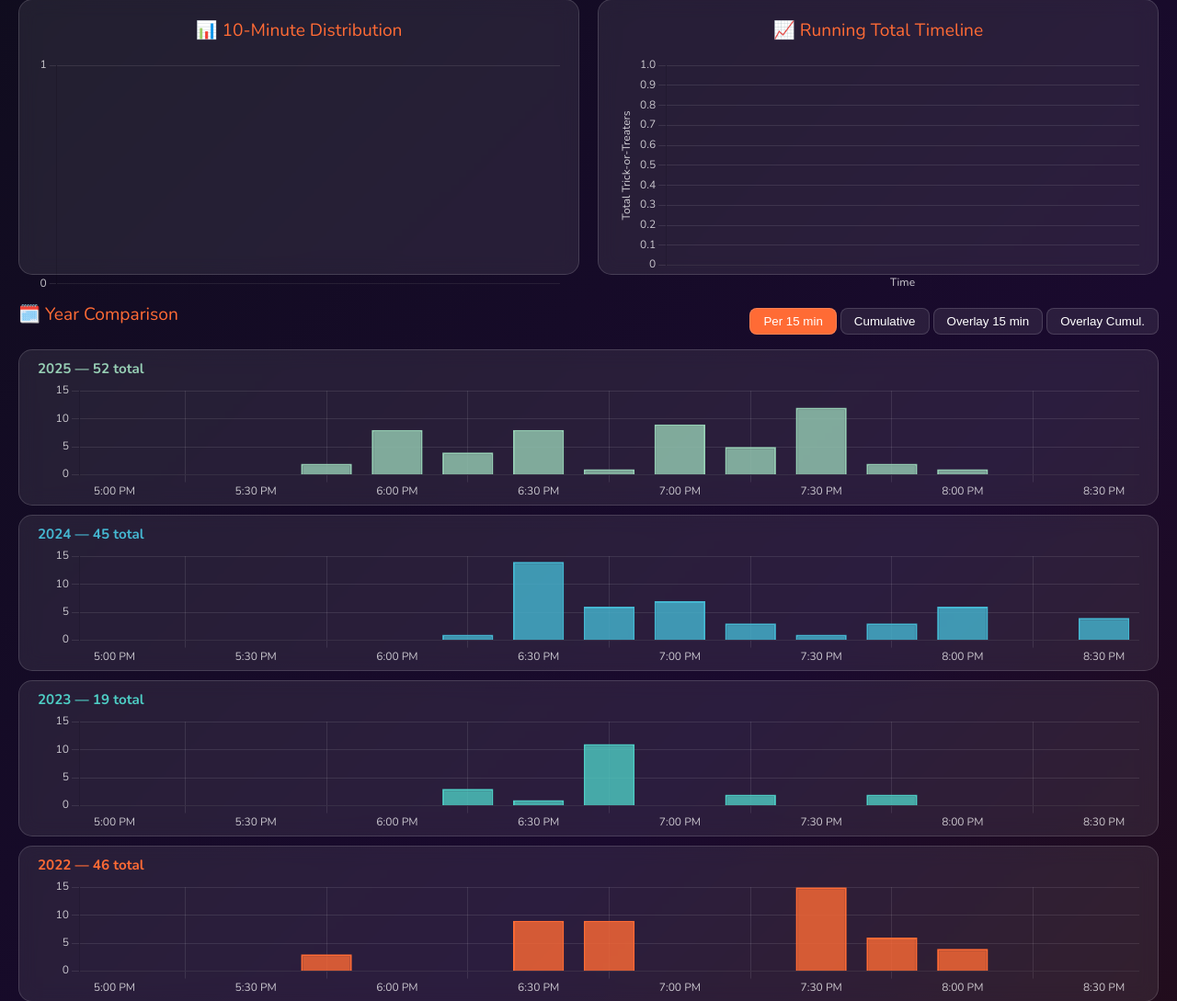
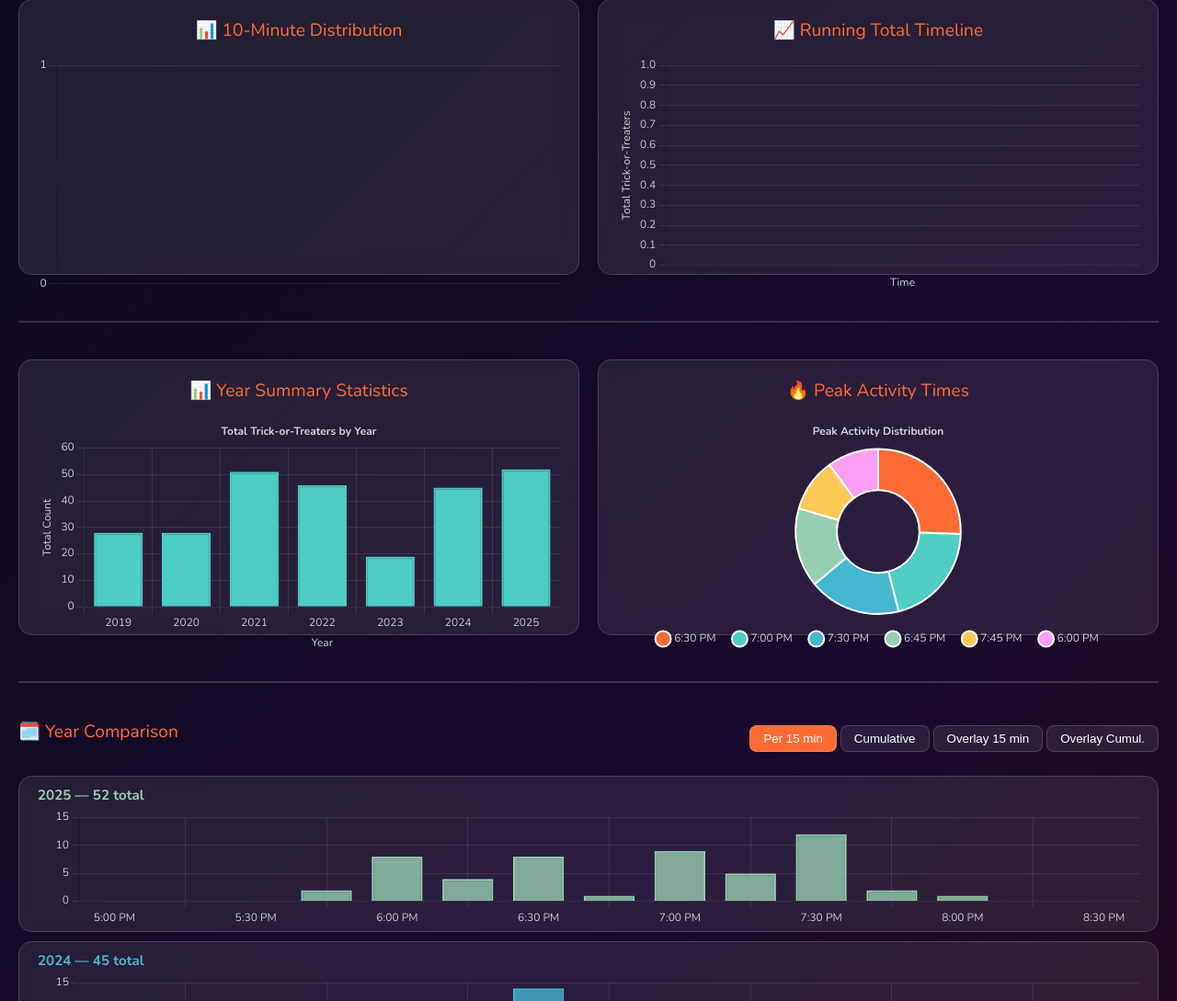
Before and after one commit to dvanvolk/TrickOrTreaterDashboard, a Flask app: page / in a window 1280 px wide. Shown: the part 457-1546 px from the top of the page at 92% size. Run offline with Flask 3, Linux system fonts and the light colour scheme; data comes from the database, SQL or seed files in the repository; parts of the project's set-up code (start-up, migrations or seed data) failed here and were passed over.

Commit message:
Move summary/peak charts above Year Comparison and add section dividers
Co-Authored-By: Claude Sonnet 5.5 <noreply@anthropic.com>

```diff
--- a/static/css/dashboard.css
+++ b/static/css/dashboard.css
@@ -108,11 +108,22 @@ body {
     height: 250px;
 }
 
+.section-divider {
+    margin-top: 50px;
+    padding-top: 40px;
+    border-top: 2px solid var(--card-border);
+}
+
 .year-breakdown-header {
     display: flex;
     justify-content: space-between;
     align-items: center;
     margin: 10px 0;
+}
+
+.year-breakdown-header.section-divider {
+    margin-top: 50px;
+    margin-bottom: 20px;
 }
 
 .breakdown-toggle {
--- a/templates/trickortreat_dashboard.html
+++ b/templates/trickortreat_dashboard.html
@@ -85,7 +85,18 @@
             </div>
         </div>
 
-        <div class="year-breakdown-header">
+        <div class="charts-grid section-divider">
+            <div class="chart-container">
+                <div class="chart-title">📊 Year Summary Statistics</div>
+                <canvas id="yearStatsChart"></canvas>
+            </div>
+            <div class="chart-container">
+                <div class="chart-title">🔥 Peak Activity Times</div>
+                <canvas id="peakActivityChart"></canvas>
+            </div>
+        </div>
+
+        <div class="year-breakdown-header section-divider">
             <div class="chart-title">🗓️ Year Comparison</div>
             <div class="breakdown-toggle">
                 <button type="button" class="active" data-mode="arrivals">Per 15 min</button>
@@ -105,19 +116,8 @@
             <div class="overlay-canvas"><canvas id="cumulativeChart"></canvas></div>
         </div>
 
-        <div class="charts-grid">
-            <div class="chart-container">
-                <div class="chart-title">📊 Year Summary Statistics</div>
-                <canvas id="yearStatsChart"></canvas>
-            </div>
-            <div class="chart-container">
-                <div class="chart-title">🔥 Peak Activity Times</div>
-                <canvas id="peakActivityChart"></canvas>
-            </div>
-        </div>
-
         <!-- Detailed per-arrival charts for a selected year -->
-        <div class="charts-grid">
+        <div class="charts-grid section-divider">
             <div class="chart-container">
                 <div class="chart-title">🕒 Detailed Arrival Minutes (per minute) — Year: <span id="detailedYearLabel"></span>
                     <select id="yearSelector" style="margin-left:12px;">
```
